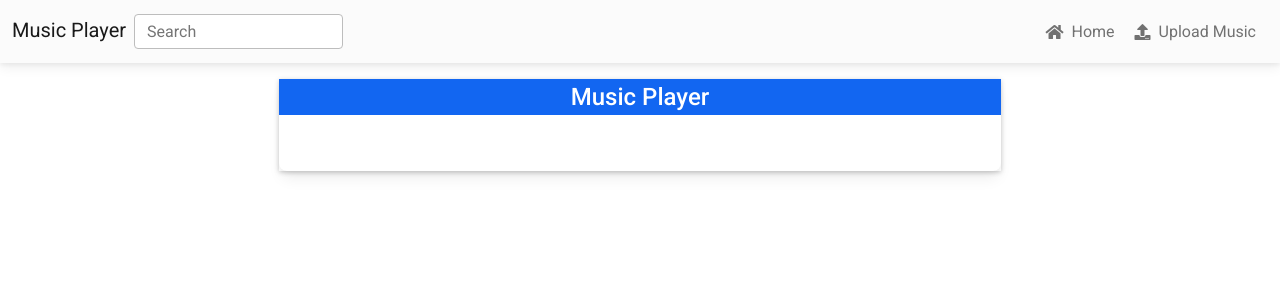
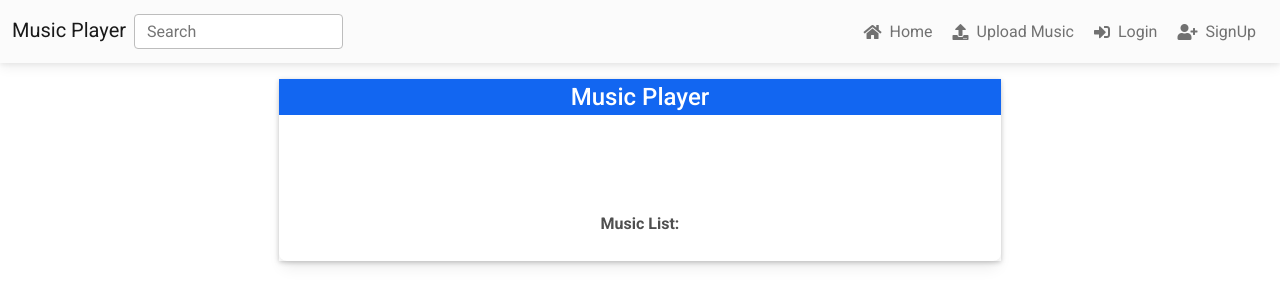
Before and after one commit to nikhilroy2/django_music_player, a Django app: page /music_view/1 in a window 1280 px wide. Shown: the top 306 px of the page. Run offline with Django 3.2, Linux system fonts and the light colour scheme; tables that the repository leaves empty hold one stand-in row (values such as "Sample post"); some libraries are stand-ins or nearby versions.

Commit message:
music list artist musicadded

```diff
--- a/music_app/views.py
+++ b/music_app/views.py
@@ -19,9 +19,16 @@
     music_name = str(pk).replace('%20', ' ')
     #print(music_name)
     music_self_list = AlbumMusic.objects.filter(music_name=music_name)
+    set_artist = ''
+    for music in music_self_list:
+        set_artist = music.artist_name
+    #print(set_artist)
+    music_artist = AlbumMusic.objects.filter(artist_name=set_artist)
     #print(music_self_list)
     context = {
-        "music_self_list": music_self_list
+        "music_self_list": music_self_list,
+        "music_artist": music_artist,
+        "set_artist": set_artist
     }
     return render(request, 'music_list.html', context)
 
--- a/templates/layout/header.html
+++ b/templates/layout/header.html
@@ -28,6 +28,16 @@
                          <i class="fas fa-upload   me-2 "></i> Upload Music
                     </a>
                 </li>
+                <li class="nav-item me-3 me-lg-1">
+                    <a class="nav-link d-sm-flex align-items-sm-center" href="#">
+                         <i class="fas fa-sign-in-alt me-2   "></i> Login
+                    </a>
+                </li>
+                <li class="nav-item me-3 me-lg-1">
+                    <a class="nav-link d-sm-flex align-items-sm-center" href="#">
+                       <i class="fas fa-user-plus  me-2  "></i>  SignUp
+                    </a>
+                </li>
             </ul>
             <!-- Right elements -->
         </div>
--- a/templates/music_list.html
+++ b/templates/music_list.html
@@ -38,6 +38,15 @@
                             {% endfor %}
 
                         </div>
+                        <div class="card-body w-75 mx-auto mt-3">
+                            <div class="text-center"><strong>Music List: {{set_artist}}</strong></div>
+                            <ol class="list-group list-group-flush" type="1">
+                                {% for music in music_artist %}
+                                <li class="border-0"><a href="{{music.upload_music.url}}"> {{music.music_name}} </a></li>
+                                {% endfor %}
+                            </ol>
+
+                        </div>
                     </div>
                 </div>
             </div>
```
